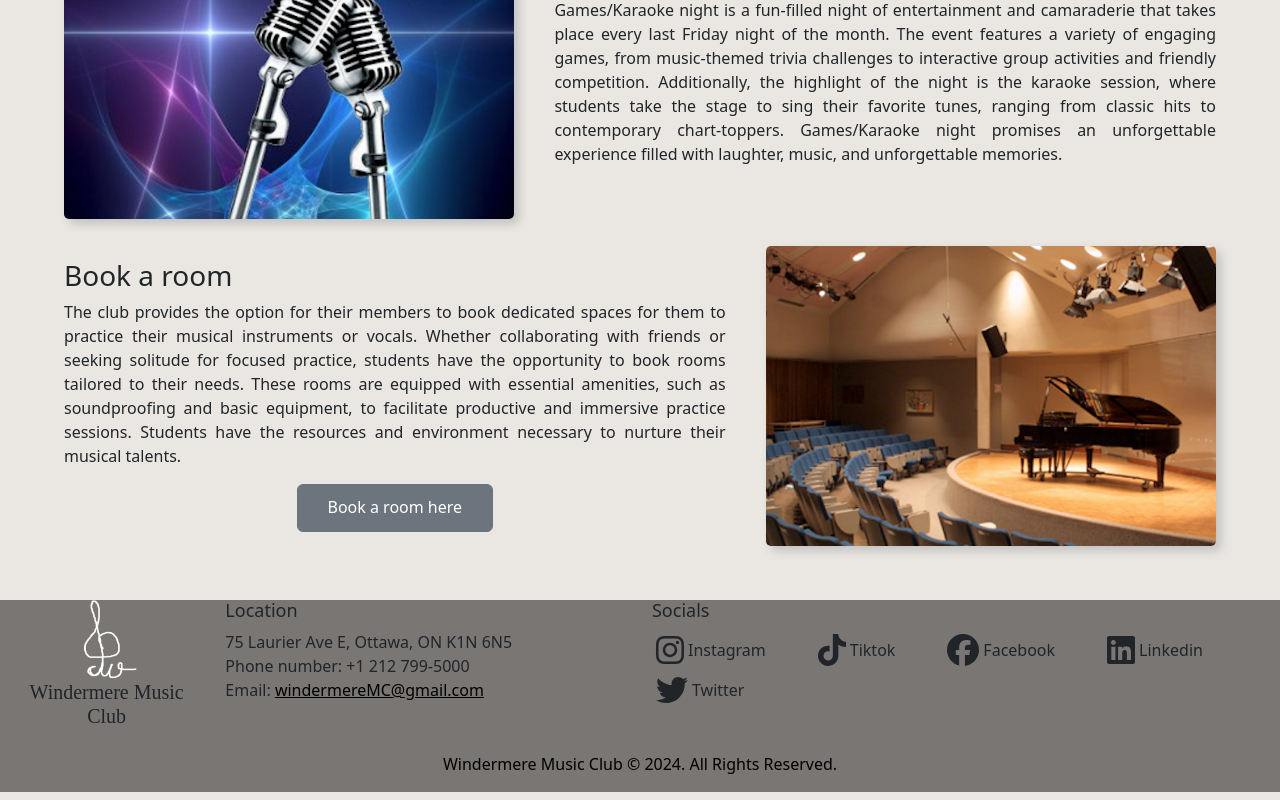
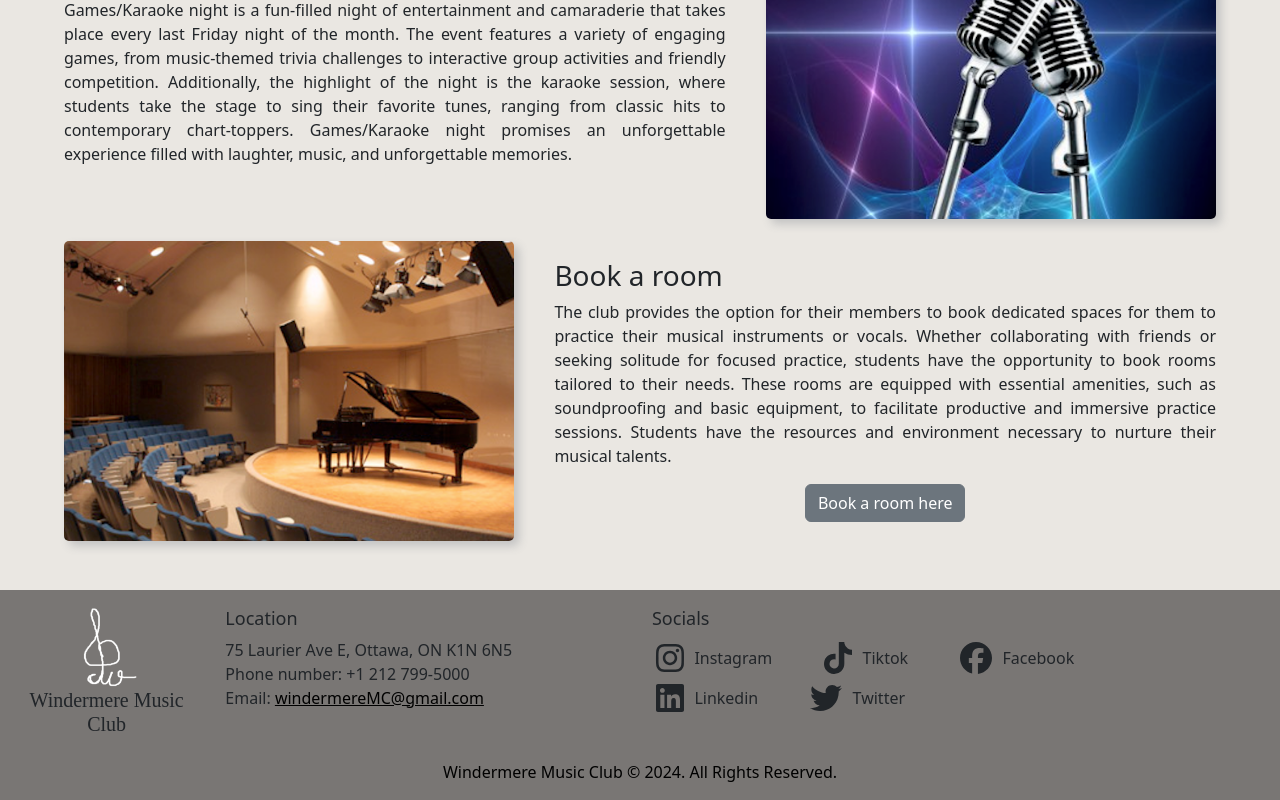
Before and after one commit to SEG3125-A/Group-9, a React (Create React App) app in the folder Lab8/windermere-music/: page /activities in a window 1280 px wide. Shown: the part 1335-2135 px from the top of the page. Built offline with nearby package versions, Linux system fonts and the light colour scheme; the HTML template or start-up script is replaced by a standard one.

Commit message:
Change activities page layout

```diff
--- a/Lab8/windermere-music/src/screens/ActivitiesPage.tsx
+++ b/Lab8/windermere-music/src/screens/ActivitiesPage.tsx
@@ -44,7 +44,7 @@ const ActivitesPage = () => {
                         name={activity.name}
                         description={activity.description}
                         image={activity.image_source}
-                        imagePosition={index % 2 === 0 ? 'left' : 'right'}
+                        imagePosition={index % 2 === 0 ? 'right' : 'left'}
                     />
                 ))}
             </div>
--- a/Lab8/windermere-music/src/screens/components/Footer.css
+++ b/Lab8/windermere-music/src/screens/components/Footer.css
@@ -1,12 +1,10 @@
-
-
-.footer .container-fluid {
-    padding-top: 0.5em;
-    padding-right: 0;
+.footer-container{
+    background-color: #797674;
+    padding-top: 1.1em;
+    color: white
 }
-
 .footer p {
-    margin: 0;
+    margin: 2em;
     padding: 0;
 }
 
@@ -20,6 +18,7 @@ address {
 }
 .social-media-icon{
     font-size: 2em;
+    padding-right: 0.2em;
 }
 
 .align-left {
--- a/Lab8/windermere-music/src/screens/components/Footer.tsx
+++ b/Lab8/windermere-music/src/screens/components/Footer.tsx
@@ -6,7 +6,7 @@ import icon from '../../images/icon2.png'
 
 const Footer = () => {
   return (
-    <footer className="text-center text-dark mt-5" style={{ backgroundColor: "#797674", color: "white" }}>
+    <footer className="text-center text-dark mt-5 footer-container">
       <div className="container-fluid">
         <div className="row">
           <div className="col-md-2 footer-title">
@@ -29,19 +29,19 @@ const Footer = () => {
                 <p className="mb-0 ml-1">Instagram</p>
               </div>
               <div className="d-flex align-items-center mr-3" id="icon-container">
-                <FontAwesomeIcon icon={faTiktok} className="m-1 social-media-icon" size="lg" />
+                <FontAwesomeIcon icon={faTiktok} className="m-1 social-media-icon"/>
                 <p className="mb-0 ml-1">Tiktok</p>
               </div>
               <div className="d-flex align-items-center mr-3" id="icon-container">
-                <FontAwesomeIcon icon={faFacebook} className="m-1 social-media-icon" size="1x" />
+                <FontAwesomeIcon icon={faFacebook} className="m-1 social-media-icon" />
                 <p className="mb-0 ml-1">Facebook</p>
               </div>
               <div className="d-flex align-items-center mr-" id="icon-container">
-                <FontAwesomeIcon icon={faLinkedin} className="m-1 social-media-icon" size="lg" />
+                <FontAwesomeIcon icon={faLinkedin} className="m-1 social-media-icon"/>
                 <p className="mb-0 ml-1">Linkedin</p>
               </div>
               <div className="d-flex align-items-center" id="icon-container">
-                <FontAwesomeIcon icon={faTwitter} className="m-1 social-media-icon" size="lg" />
+                <FontAwesomeIcon icon={faTwitter} className="m-1 social-media-icon"/>
                 <p className="mb-0 ml-1">Twitter</p>
               </div>
             </section>
--- a/Lab8/windermere-music/src/screens/styles.css
+++ b/Lab8/windermere-music/src/screens/styles.css
@@ -67,10 +67,3 @@
     max-width: 900px; /*sets the widge of the div items in the form*/
     margin: 0 auto; /*aligns all the divs to the middle*/
 }
-
-.btn-booking{
-    padding-left: 30px;
-    padding-right: 30px;
-    padding-top: 10px;
-    padding-bottom: 12px;
-}
```
